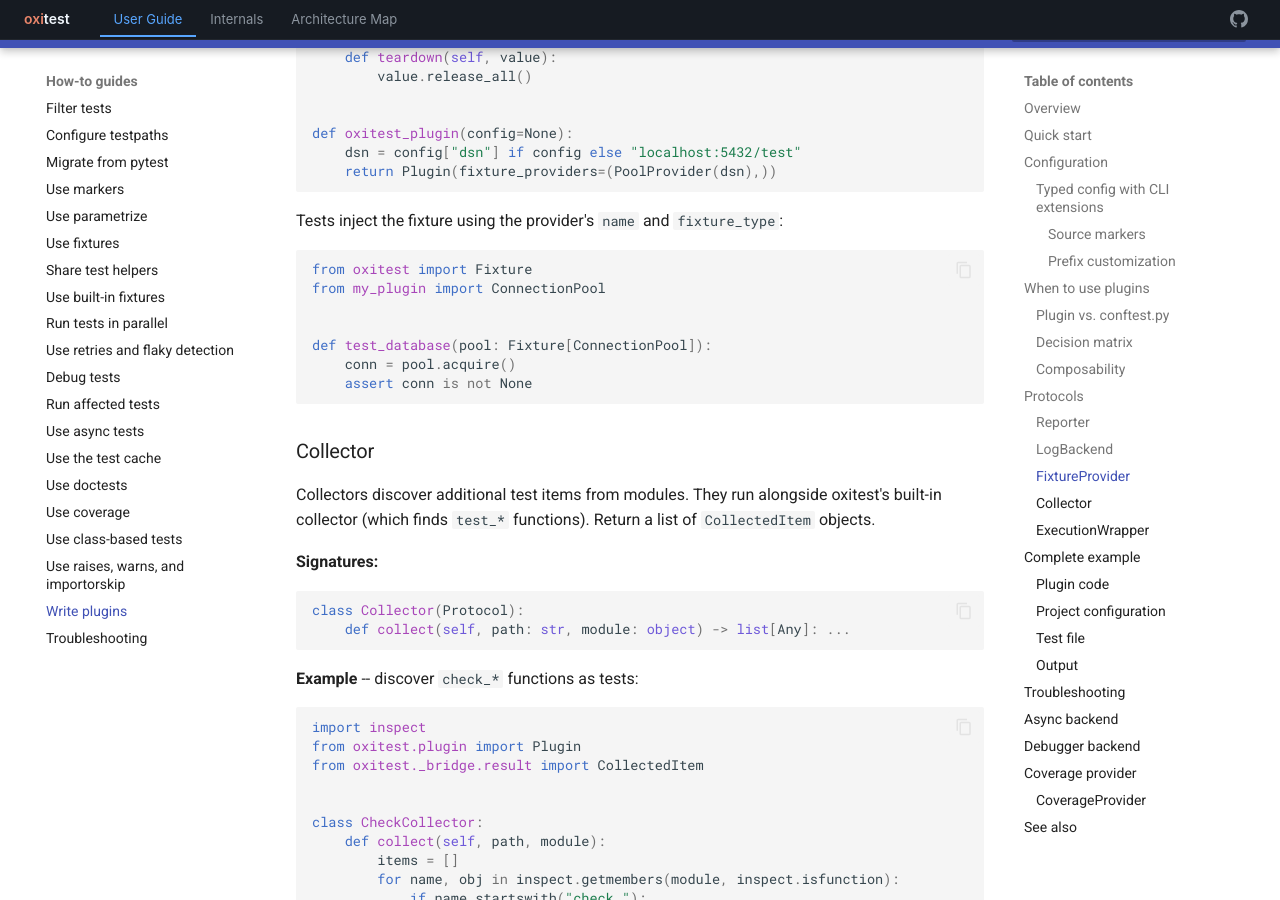
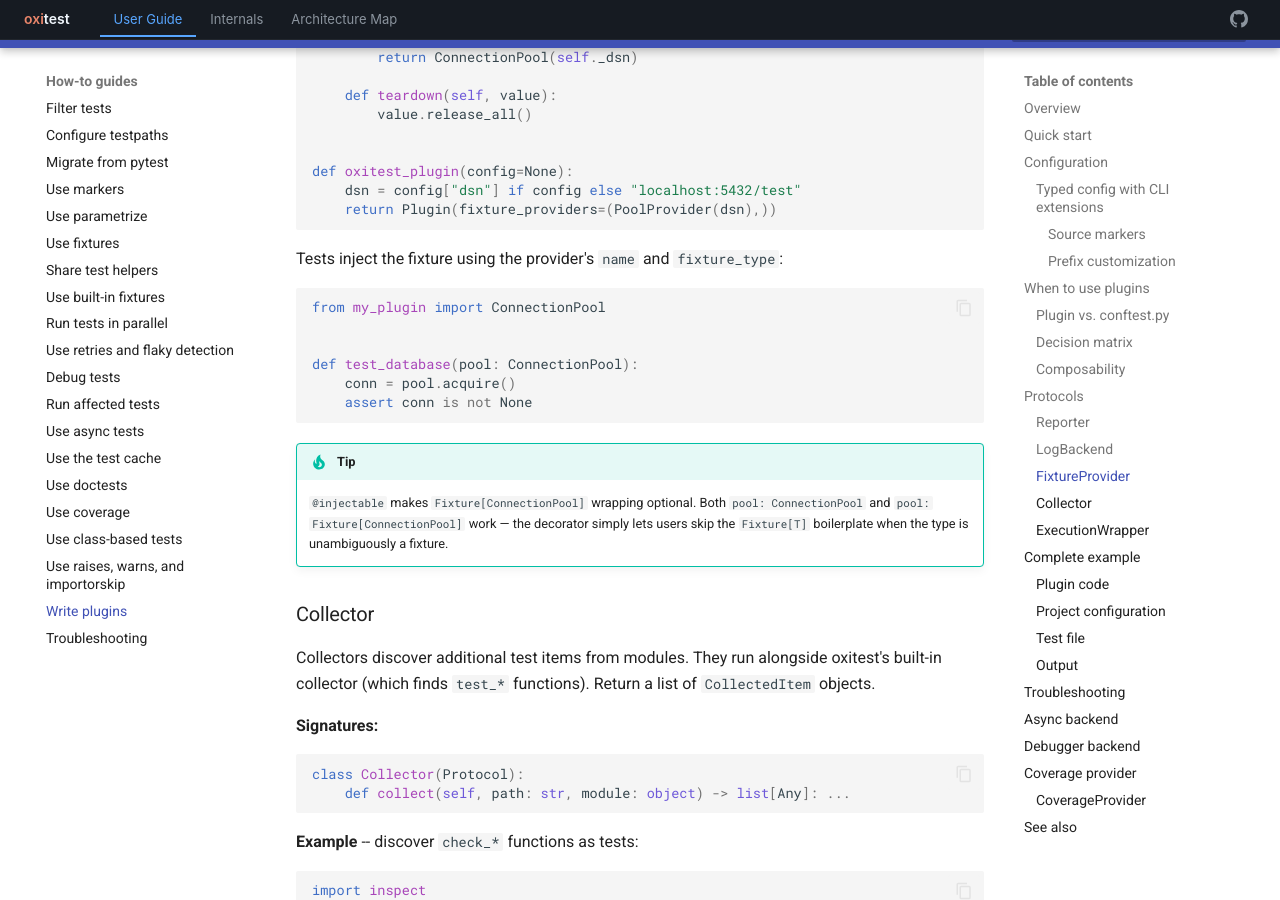
Before and after one commit to kalonji-tools/oxitest, an MkDocs documentation site: the page built from docs/user/how-to/write-plugins.md, in a window 1280 px wide and 900 px high, scrolled down 7633 px. Built offline with MkDocs 1.6.1 and Material for MkDocs 9.7.7, drawn with Linux system fonts in a browser that asks for light colours; some of the changed text lies outside the part shown.

Commit message:
docs: update FixtureProvider example with @injectable (#1081)
Assisted-by: Claude Opus 4.6 (1M context) <noreply@anthropic.com>

````diff
--- a/docs/user/how-to/write-plugins.md
+++ b/docs/user/how-to/write-plugins.md
@@ -322,9 +322,11 @@ class FixtureProvider(Protocol):
 **Example** -- database connection pool:
 
 ```python
+from oxitest import injectable
 from oxitest.plugin import Plugin
 
 
+@injectable
 class ConnectionPool:
     """The fixture type that tests receive."""
     def __init__(self, dsn):
@@ -367,14 +369,19 @@ def oxitest_plugin(config=None):
 Tests inject the fixture using the provider's `name` and `fixture_type`:
 
 ```python
-from oxitest import Fixture
 from my_plugin import ConnectionPool
 
 
-def test_database(pool: Fixture[ConnectionPool]):
+def test_database(pool: ConnectionPool):
     conn = pool.acquire()
     assert conn is not None
 ```
+
+!!! tip
+    `@injectable` makes `Fixture[ConnectionPool]` wrapping optional. Both
+    `pool: ConnectionPool` and `pool: Fixture[ConnectionPool]` work — the
+    decorator simply lets users skip the `Fixture[T]` boilerplate when the
+    type is unambiguously a fixture.
 
 ### Collector
 
````
Also changed, not shown: docs/user/reference/python-api/builtins.md (+1 -1 lines), 1 other file.
